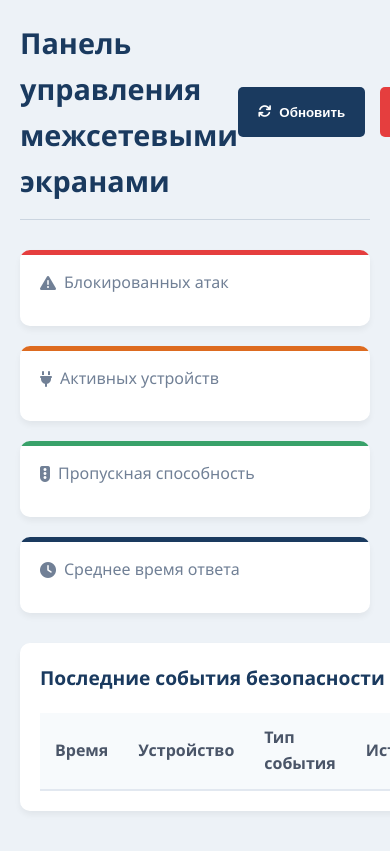
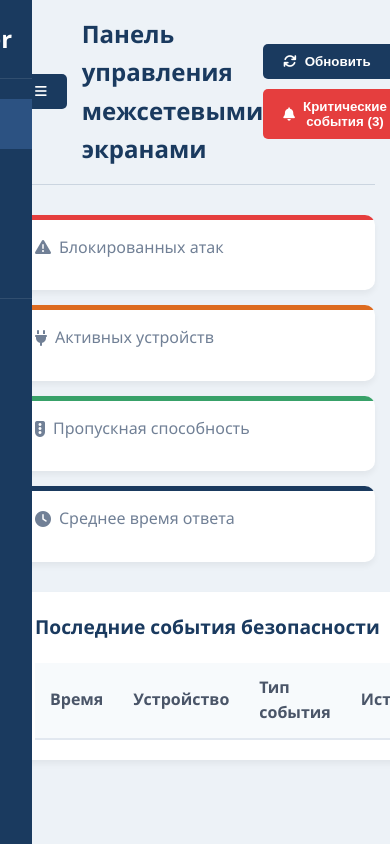
Before and after one commit to VladislavArtemovichh/Firewall-Management-Platform, a FastAPI app: template templates/dashboard.html in a window 390 px wide. Run offline with FastAPI, Linux system fonts and the light colour scheme; the template is opened without the code that fills it, so the values that code supplies are empty.

Commit message:
Исправил исчезновение боковой панели при уменьшении окна браузера

```diff
--- a/templates/dashboard.html
+++ b/templates/dashboard.html
@@ -90,9 +90,19 @@
             border-bottom: 1px solid #cbd5e0;
         }
 
+        .header-left {
+            display: flex;
+            align-items: center;
+            gap: 15px;
+        }
+
         .header-title {
             font-size: 1.8rem;
             color: var(--primary);
+        }
+
+        .mobile-menu-btn {
+            display: none;
         }
 
         .controls {
@@ -308,11 +318,52 @@
 
         @media (max-width: 768px) {
             .container {
+                grid-template-columns: 250px 1fr;
+            }
+
+            .main-content {
+                padding: 15px;
+            }
+
+            .kpi-grid {
+                grid-template-columns: repeat(auto-fit, minmax(200px, 1fr));
+                gap: 15px;
+            }
+
+            .header-title {
+                font-size: 1.5rem;
+            }
+
+            .controls {
+                flex-direction: column;
+                gap: 10px;
+            }
+        }
+
+        @media (max-width: 480px) {
+            .container {
                 grid-template-columns: 1fr;
             }
 
+            .mobile-menu-btn {
+                display: block !important;
+            }
+
             .sidebar {
-                display: none;
+                position: fixed;
+                left: -250px;
+                top: 0;
+                height: 100vh;
+                z-index: 1000;
+                transition: left 0.3s ease;
+            }
+
+            .sidebar.show {
+                left: 0;
+            }
+
+            .main-content {
+                margin-left: 0;
             }
         }
     </style>
@@ -351,7 +402,12 @@
         <div class="main-content">
             <!-- Шапка -->
             <div class="header">
-                <h2 class="header-title">Панель управления межсетевыми экранами</h2>
+                <div class="header-left">
+                    <button class="btn btn-primary mobile-menu-btn" onclick="toggleSidebar()" style="display: none;">
+                        <i class="fas fa-bars"></i>
+                    </button>
+                    <h2 class="header-title">Панель управления межсетевыми экранами</h2>
+                </div>
                 <div class="controls">
                     <button class="btn btn-primary">
                         <i class="fas fa-sync"></i> Обновить
@@ -472,6 +528,24 @@
             if (parts.length === 2) return parts.pop().split(';').shift();
             return null;
         }
+
+        // Функция для переключения боковой панели на мобильных устройствах
+        function toggleSidebar() {
+            const sidebar = document.querySelector('.sidebar');
+            sidebar.classList.toggle('show');
+        }
+
+        // Закрытие боковой панели при клике вне её области
+        document.addEventListener('click', function(event) {
+            const sidebar = document.querySelector('.sidebar');
+            const mobileMenuBtn = document.querySelector('.mobile-menu-btn');
+
+            if (window.innerWidth <= 480) {
+                if (!sidebar.contains(event.target) && !mobileMenuBtn.contains(event.target)) {
+                    sidebar.classList.remove('show');
+                }
+            }
+        });
     </script>
 </body>
 </html>
```
